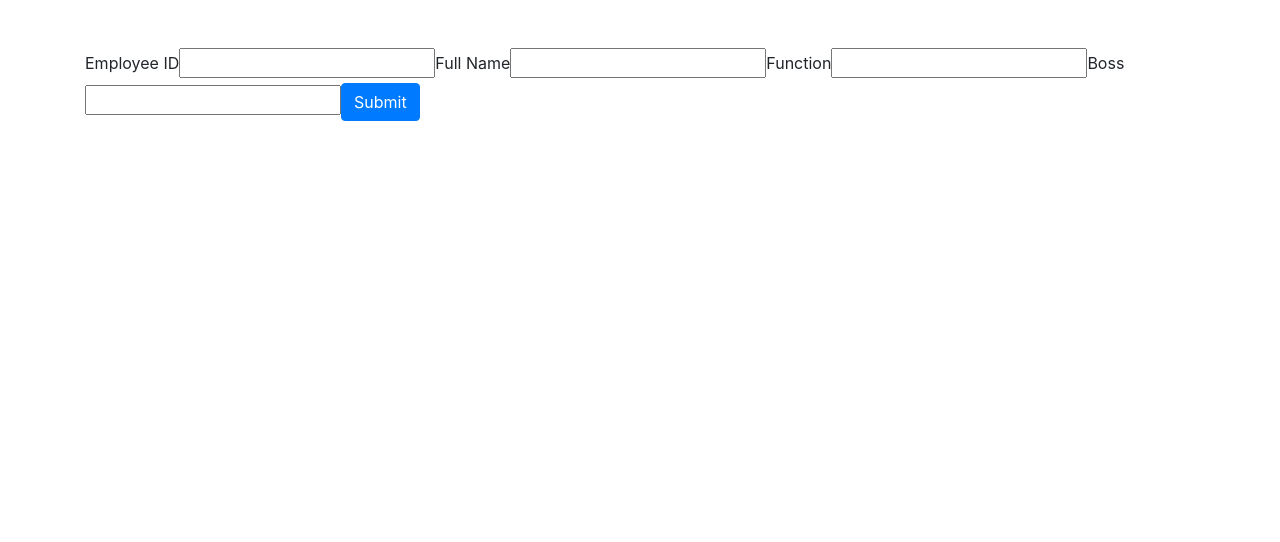
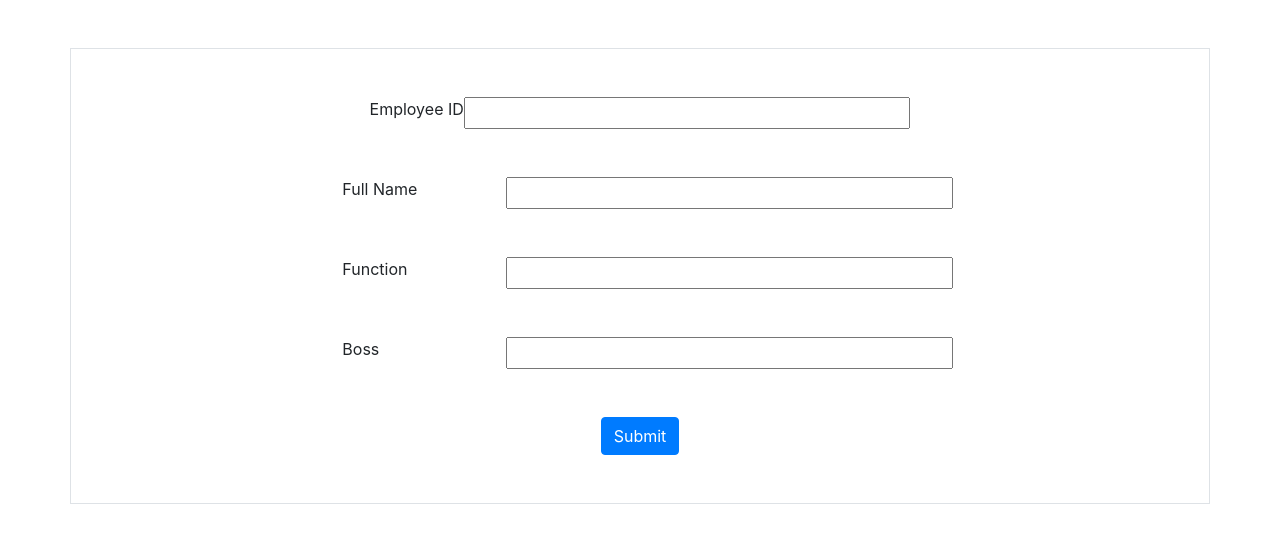
Before and after one commit to AlienX456/testbanco_local, an Angular app in the folder front_end/testangularbanco/: page /employee in a window 1280 px wide. Shown: the top 542 px of the page. Built offline with nearby package versions, Linux system fonts and the light colour scheme.

Commit message:
Improved visual form write employee

```diff
--- a/front_end/testangularbanco/src/app/create-employee/create-employee.component.html
+++ b/front_end/testangularbanco/src/app/create-employee/create-employee.component.html
@@ -1,11 +1,21 @@
-<div class="container pt-5">
-        <label for="InputID">Employee ID</label>
-        <input type="number" [formControl]="id" id="InputID" >
-        <label for="InputFullname">Full Name</label>
-        <input type="text"  [formControl]="fullname" id="InputFullname" >
-        <label for="InputFunction">Function</label>
-        <input type="text"  [formControl]="function" id="InputFunction" >
-        <label for="InputBoss">Boss</label>
-        <input type="number" [formControl]="boss" id="InputBoss">
+<div class="container mt-5 pt-5 px-5 border">
+        <div class="row mb-5 justify-content-md-center">
+        <label clss="col-2" for="InputID">Employee ID</label>
+        <input class="col-5" type="number" [formControl]="id" id="InputID" >
+        </div>
+        <div class="row mb-5 justify-content-md-center">
+        <label class="col-2" for="InputFullname">Full Name</label>
+        <input class="col-5" type="text"  [formControl]="fullname" id="InputFullname" >
+        </div>
+        <div class="row mb-5 justify-content-md-center">
+        <label class="col-2" for="InputFunction">Function</label>
+        <input class="col-5" type="text"  [formControl]="function" id="InputFunction" >
+        </div>
+        <div class="row mb-5 justify-content-md-center">
+        <label class="col-2" for="InputBoss">Boss</label>
+        <input class="col-5" type="number" [formControl]="boss" id="InputBoss">
+        </div>
+        <div class="row justify-content-md-center mb-5">
         <button type="button" (click)="postInformation()" class="btn btn-primary">Submit</button>
+        </div>
 </div>
```
